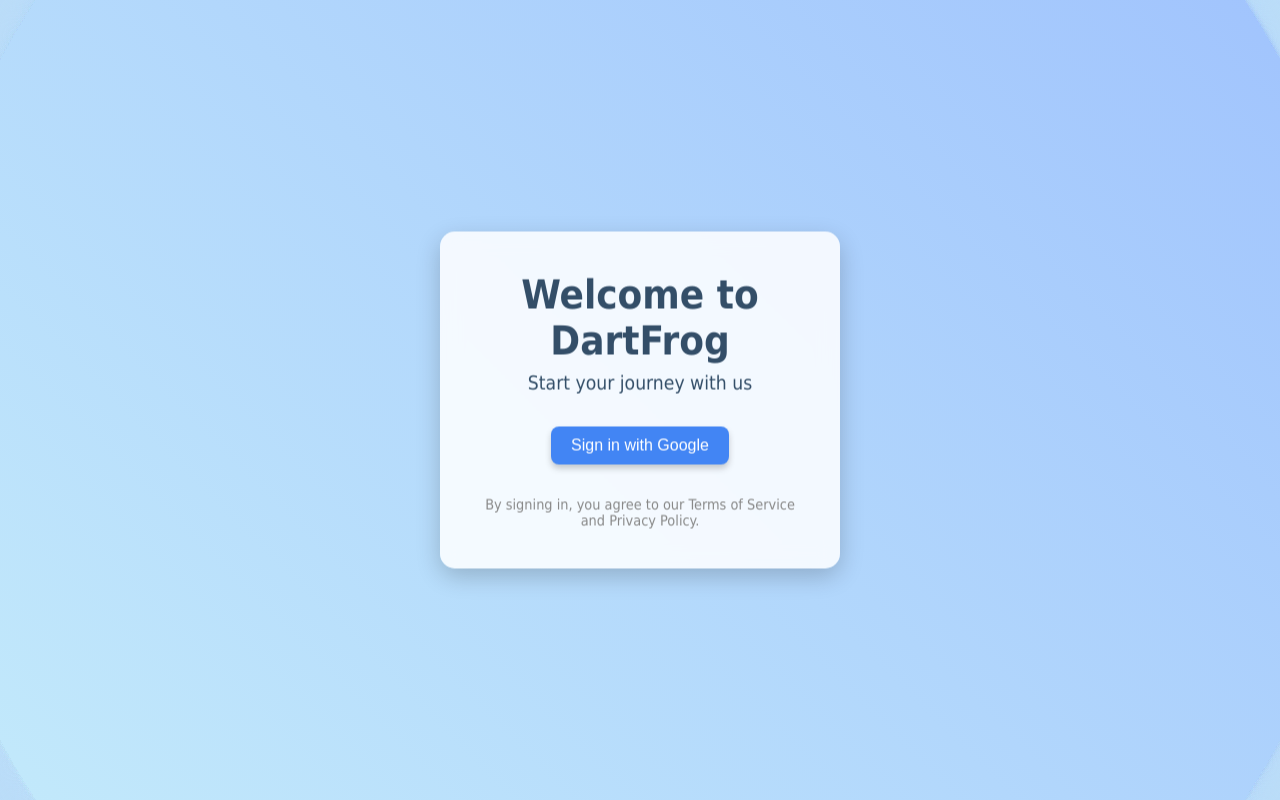
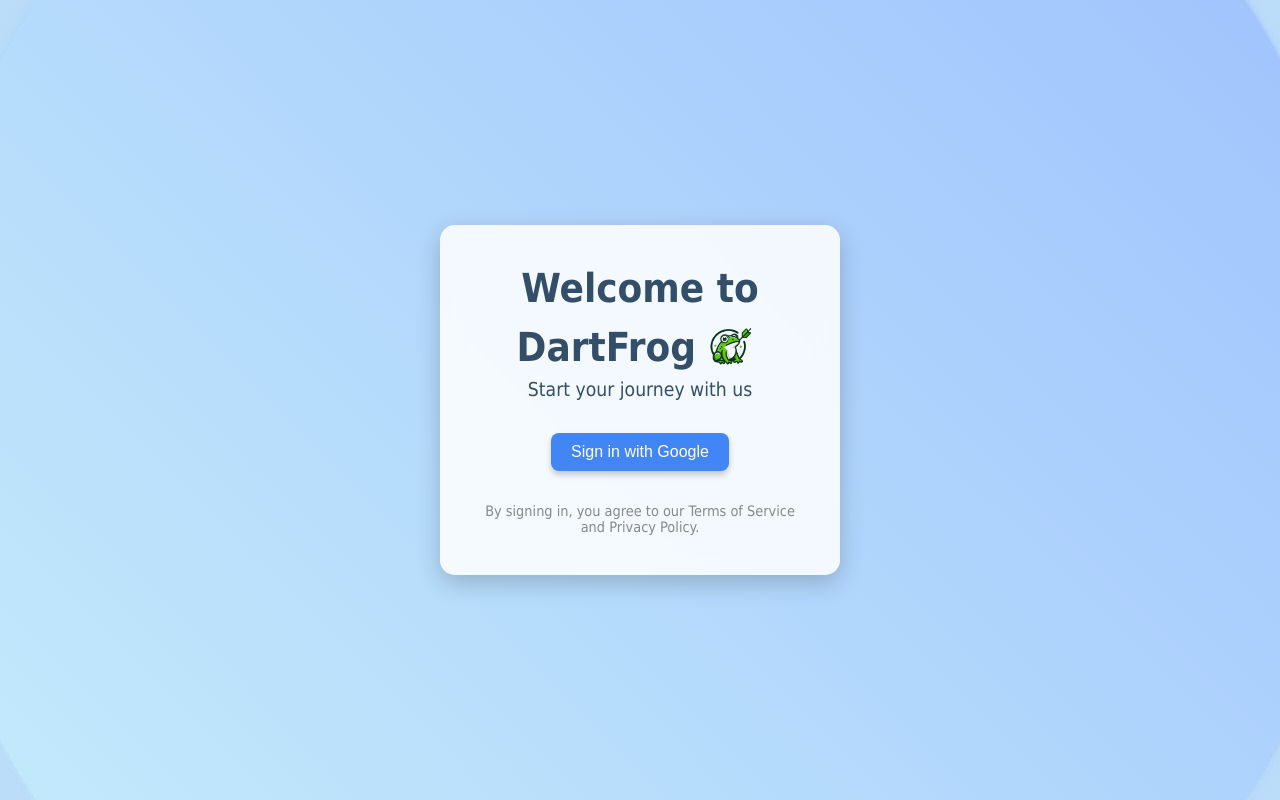
Before and after one commit to DartFrogHackillinois/dartfrog-react-fe, a React (Create React App) app: page / in a window 1280 px wide. Built offline with nearby package versions, Linux system fonts and the light colour scheme.

Commit message:
Add Log in Frog

```diff
--- a/src/components/sign-in/SignIn.css
+++ b/src/components/sign-in/SignIn.css
@@ -5,6 +5,14 @@
     font-family: 'Poppins', Tahoma, Geneva, Verdana, sans-serif;
     background: #e0e5ec;
     overflow: hidden;
+}
+
+.frog {
+    margin-top: 0px;
+    margin-bottom: -20px;
+    margin-left: -15px;
+    width: 70px;
+    height:70px;
 }
 
 .dartfrog-signin-page {
--- a/src/components/sign-in/SignIn.jsx
+++ b/src/components/sign-in/SignIn.jsx
@@ -4,6 +4,7 @@
 import { GoogleAuthProvider, signInWithPopup, getAuth } from 'firebase/auth';
 import { where, query, getDocs, collection, getFirestore } from 'firebase/firestore'
 import ChatInstance from '../chat-instance/ChatInstance';
+import cleanfrog from "../../images/cleanfrog.png";
 
 const db = getFirestore(app);
 const auth = getAuth(app);
@@ -58,7 +59,9 @@
     }
 
     return (
+
         <div className="dartfrog-signin-page">
+
             <div className="dynamic-circle circle-one"></div>
             <div className="dynamic-circle circle-two"></div>
             <div className="dynamic-circle circle-three"></div>
@@ -67,11 +70,10 @@
             <div className="dynamic-circle circle-six"></div>
             <div className="dynamic-circle circle-seven"></div>
             <div className="dynamic-circle circle-eight"></div>
-
             <div className="dartfrog-signin-container">
                 <div className="dartfrog-signin-header">
-                    <h1>Welcome to DartFrog</h1>
-                    <p>Start your journey with us</p>
+                    <h1>Welcome to DartFrog <img className='frog' src={cleanfrog} /></h1>
+                    <p>Start your journey with us  </p>
                 </div>
                 <div className="dartfrog-signin-content">
                     <button onClick={signInOps} className="google-signin">Sign in with Google</button>
--- a/src/components/upload/UploadSection.css
+++ b/src/components/upload/UploadSection.css
@@ -47,7 +47,13 @@
 }
 
 .upload-area p {
+    /* font-family: 'Gill Sans', 'Gill Sans MT', Calibri, 'Trebuchet MS', sans-serif; */
     font-size: 1.2rem; /* Larger text for clarity */
     text-align: center;
     color: #2c3e50; /* Darker text color for contrast */
 }
+
+.past-files {
+    font-weight: bold;
+    /* font-family:'Franklin Gothic Medium', 'Arial Narrow', Arial, sans-serif; */
+}
--- a/src/components/upload/UploadSection.jsx
+++ b/src/components/upload/UploadSection.jsx
@@ -79,7 +79,7 @@
         <div className="upload-section">
 
             <div className="sidebar">
-            Past Chats
+            <p className='past-files'>Past Files</p>
             {chats.map((chat) =>
                 <Fragment key={chat.id} >
                     <div onClick={() => handleClick(chat)}>{chat.component}</div>
@@ -87,7 +87,7 @@
             </div>
             <div className="upload-area" {...getRootProps()}>
                 <input type="file" accept=".csv" {...getInputProps()}/>
-                <p>Drag files here, or click to search your computer.</p>
+                <p>Click to add CSV file and analyze it</p>
             </div>
         </div>
     );
```
Also changed, not shown: src/images/cleanfrog.png (added), 1 other file (tests, documents, lock files or other folders).
